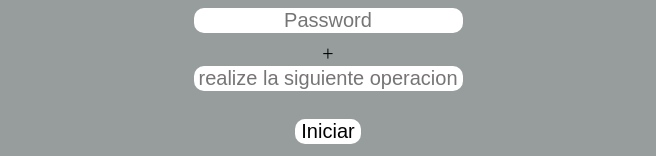
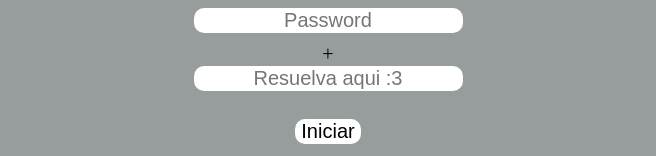
Before and after one commit to DanielBanquet11/ejercicio, a React (Vite) app: page / in a window 1280 px wide. Shown: the part 135-291 px from the top of the page, without its empty margins (312-968 px from the left). Built offline with nearby package versions, Linux system fonts and the light colour scheme.

Commit message:
Update App.jsx

```diff
--- a/src/App.jsx
+++ b/src/App.jsx
@@ -107,7 +107,7 @@ const { user, pass, captcha } = Form;
                   <input
                   type='text'
                   name='captcha'
-                  placeholder='realize la siguiente operacion'
+                  placeholder='Resuelva aqui :3'
                   maxLength={3}
                   value={ Form.captcha}
                   onChange={ inputCaptcha }
```
